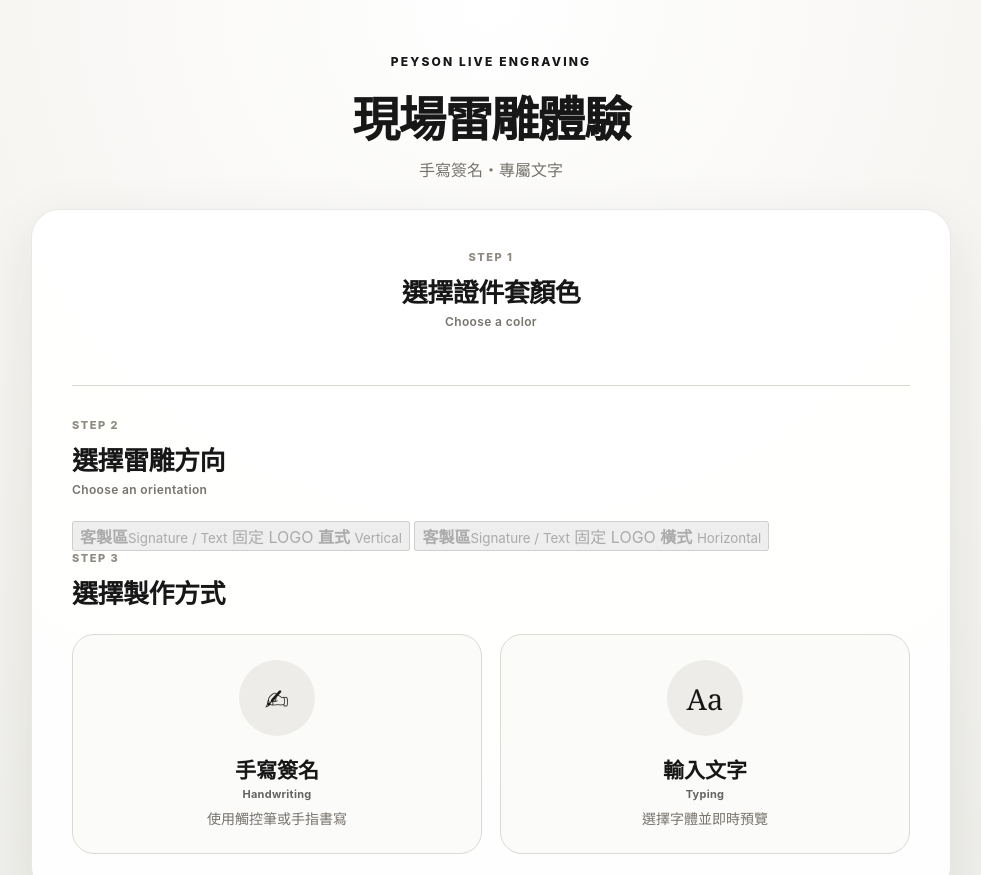
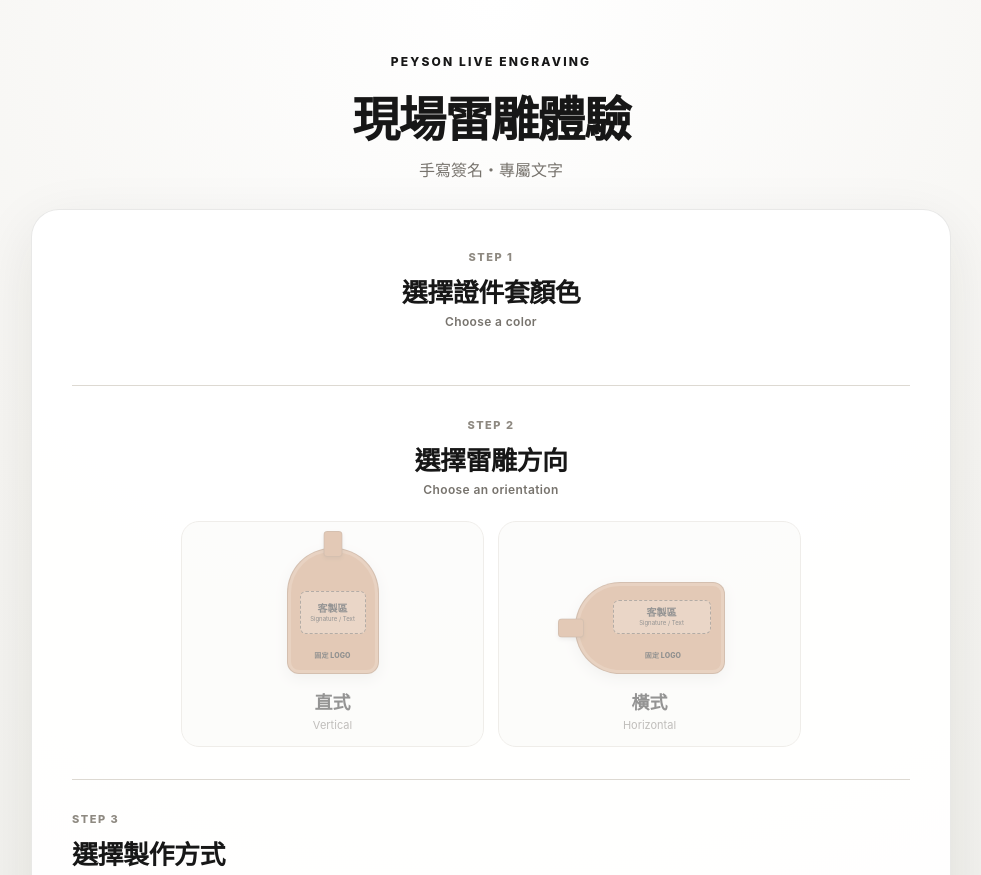
Before and after one commit to peysonltd-dot/newaicamera, a website: page public/index.html in a window 1280 px wide. Shown: the top 875 px of the page, without its empty margins (149-1130 px from the left). Drawn offline with Linux system fonts and the light colour scheme; no server answers.

Commit message:
Style product photos and orientation diagrams

```diff
--- a/public/styles.css
+++ b/public/styles.css
@@ -180,3 +180,119 @@ input:focus { border-color: #777; box-shadow: 0 0 0 3px rgba(30,30,30,.06); }
   .queue-toolbar { flex-direction: column; }
   .compact-input { max-width: none; }
 }
+
+/* Leather tag color and orientation selection */
+.color-choice { min-height: 196px; padding-top: 10px; }
+.color-choice img { height: 132px; object-fit: contain; background: #fff; }
+
+.orientation-section {
+  margin-bottom: 32px;
+  padding-bottom: 32px;
+  border-bottom: 1px solid var(--line);
+  text-align: center;
+}
+.orientation-grid {
+  display: grid;
+  grid-template-columns: repeat(2, minmax(0, 1fr));
+  gap: 14px;
+  max-width: 620px;
+  margin: 0 auto;
+}
+.orientation-card {
+  min-height: 226px;
+  padding: 20px 14px 14px;
+  border: 1px solid var(--line);
+  border-radius: 18px;
+  background: #faf9f7;
+  color: var(--ink);
+  display: flex;
+  flex-direction: column;
+  align-items: center;
+  justify-content: flex-end;
+  gap: 4px;
+  transition: .18s ease;
+}
+.orientation-card:not(:disabled):hover { border-color: #777; background: #fff; }
+.orientation-card.active {
+  border: 2px solid #151515;
+  background: #fff;
+  box-shadow: 0 8px 24px rgba(20,20,20,.13);
+}
+.orientation-card:disabled { opacity: .46; cursor: not-allowed; }
+.orientation-card > strong { margin-top: 10px; font-size: 18px; }
+.orientation-card > small { color: var(--muted); font-size: 11px; }
+.orientation-demo {
+  --tag-color: #c48c62;
+  position: relative;
+  display: block;
+  background: var(--tag-color);
+  border: 1px solid rgba(30,30,30,.2);
+  box-shadow: inset 0 0 0 3px rgba(255,255,255,.16), 0 5px 14px rgba(0,0,0,.09);
+}
+.orientation-vertical {
+  width: 92px;
+  height: 126px;
+  border-radius: 45px 45px 12px 12px;
+}
+.orientation-horizontal {
+  width: 150px;
+  height: 92px;
+  border-radius: 45px 12px 12px 45px;
+}
+.tag-nub {
+  position: absolute;
+  display: block;
+  background: var(--tag-color);
+  border: 1px solid rgba(30,30,30,.18);
+  box-shadow: 0 2px 4px rgba(0,0,0,.12);
+}
+.orientation-vertical .tag-nub {
+  width: 19px;
+  height: 26px;
+  left: 50%;
+  top: -18px;
+  transform: translateX(-50%);
+  border-radius: 4px;
+}
+.orientation-horizontal .tag-nub {
+  width: 26px;
+  height: 19px;
+  left: -18px;
+  top: 50%;
+  transform: translateY(-50%);
+  border-radius: 4px;
+}
+.custom-zone {
+  position: absolute;
+  display: flex;
+  flex-direction: column;
+  align-items: center;
+  justify-content: center;
+  border: 1px dashed rgba(20,20,20,.62);
+  border-radius: 6px;
+  color: #161616;
+  background: rgba(255,255,255,.24);
+  line-height: 1.1;
+}
+.custom-zone b { font-size: 10px; }
+.custom-zone small { margin-top: 2px; font-size: 6px; white-space: nowrap; }
+.logo-zone {
+  position: absolute;
+  color: #111;
+  font-size: 7px;
+  font-weight: 800;
+  letter-spacing: .02em;
+  white-space: nowrap;
+}
+.orientation-vertical .custom-zone { left: 12px; right: 12px; top: 42px; height: 43px; }
+.orientation-vertical .logo-zone { left: 0; right: 0; bottom: 13px; }
+.orientation-horizontal .custom-zone { left: 37px; right: 13px; top: 17px; height: 34px; }
+.orientation-horizontal .logo-zone { left: 35px; right: 8px; bottom: 13px; }
+
+@media (max-width: 640px) {
+  .color-choice { min-height: 166px; }
+  .color-choice img { height: 106px; }
+  .orientation-grid { gap: 10px; }
+  .orientation-card { min-height: 205px; padding-left: 8px; padding-right: 8px; }
+  .orientation-horizontal { width: 132px; height: 82px; }
+}
```
